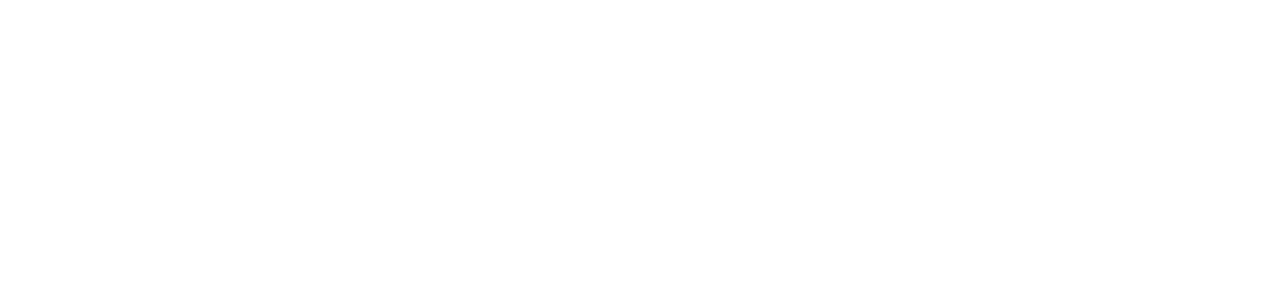
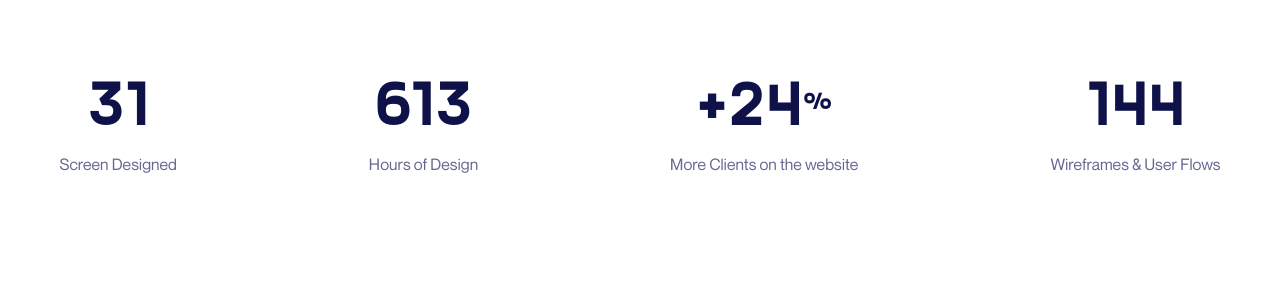
Before and after one commit to Daniel-Bober/WebChefs-2, a Vue app: page / in a window 1280 px wide. Shown: the top 300 px of the page. Built offline with nearby package versions, Linux system fonts and the light colour scheme.

Commit message:
feat: add DigitalProductDesignSection comp, fix font

```diff
--- a/src/App.vue
+++ b/src/App.vue
@@ -1,9 +1,12 @@
 <template>
-
+  <main>
+    <DigitalProductDesignSection></DigitalProductDesignSection>
+  </main>
 </template>
 
 <script setup lang="ts">
 
+import DigitalProductDesignSection from "@/components/fintechSection/DigitalProductDesignSection.vue";
 </script>
 
 <style scoped>
--- a/src/assets/scss/main.scss
+++ b/src/assets/scss/main.scss
@@ -15,14 +15,14 @@
   src: url("../fonts/GoshaSansRegular.otf");
 }
 @font-face {
-  font-family: "neue-montreal-bold";
+  font-family: "gosha-sans-bold";
   src: url("../fonts/GoshaSansBold.otf");
 }
 
 
 * {
   box-sizing: border-box;
-  font-family: "neue-montreal-medium", serif;
+  font-family: "neue-montreal-regular", serif;
 }
 
 body {
--- /dev/null
+++ b/src/components/fintechSection/DigitalProductDesignSection.vue
@@ -0,0 +1,67 @@
+<template>
+  <div class="digital-product-design-section">
+    <div class="wrapper">
+      <div class="number">31</div>
+      <div class="title">Screen Designed</div>
+    </div>
+
+    <div class="wrapper">
+      <div class="number">613</div>
+      <div class="title">Hours of Design</div>
+    </div>
+
+    <div class="wrapper">
+      <div class="flex">
+        <div class="number">+24</div>
+        <span class="number smaller-font">%</span>
+      </div>
+      <div class="title">More Clients on the website</div>
+    </div>
+
+    <div class="wrapper">
+      <div class="number">144</div>
+      <div class="title">Wireframes & User Flows</div>
+    </div>
+
+  </div>
+</template>
+
+<script setup lang='ts'>
+
+</script>
+
+<style lang='scss' scoped>
+.digital-product-design-section {
+  height: 234px;
+  display: flex;
+  justify-content: center;
+  align-items: center;
+  gap: 192px;
+
+  .wrapper {
+
+    .flex {
+      display: flex;
+      justify-content: center;
+      align-items: center;
+    }
+
+    .number {
+      font-family: "gosha-sans-bold", serif;
+      font-size: $font-64px;
+      text-align: center;
+      color: $dark-blue;
+    }
+
+    .number.smaller-font {
+      font-size: $font-24px;
+    }
+
+    .title {
+      max-height: 72px;
+      margin-top: 16px;
+      color: $light-blue;
+    }
+  }
+}
+</style>
```
